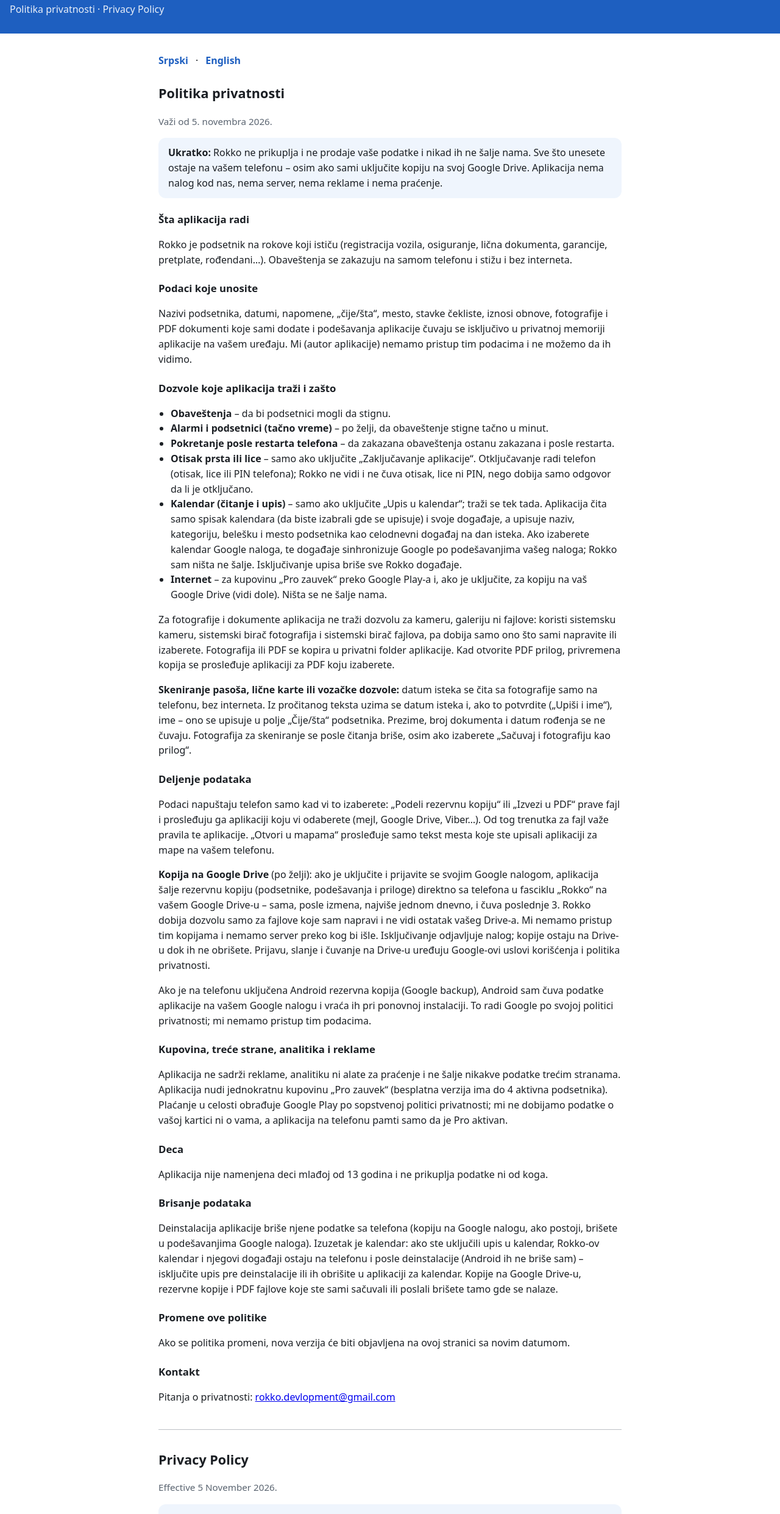
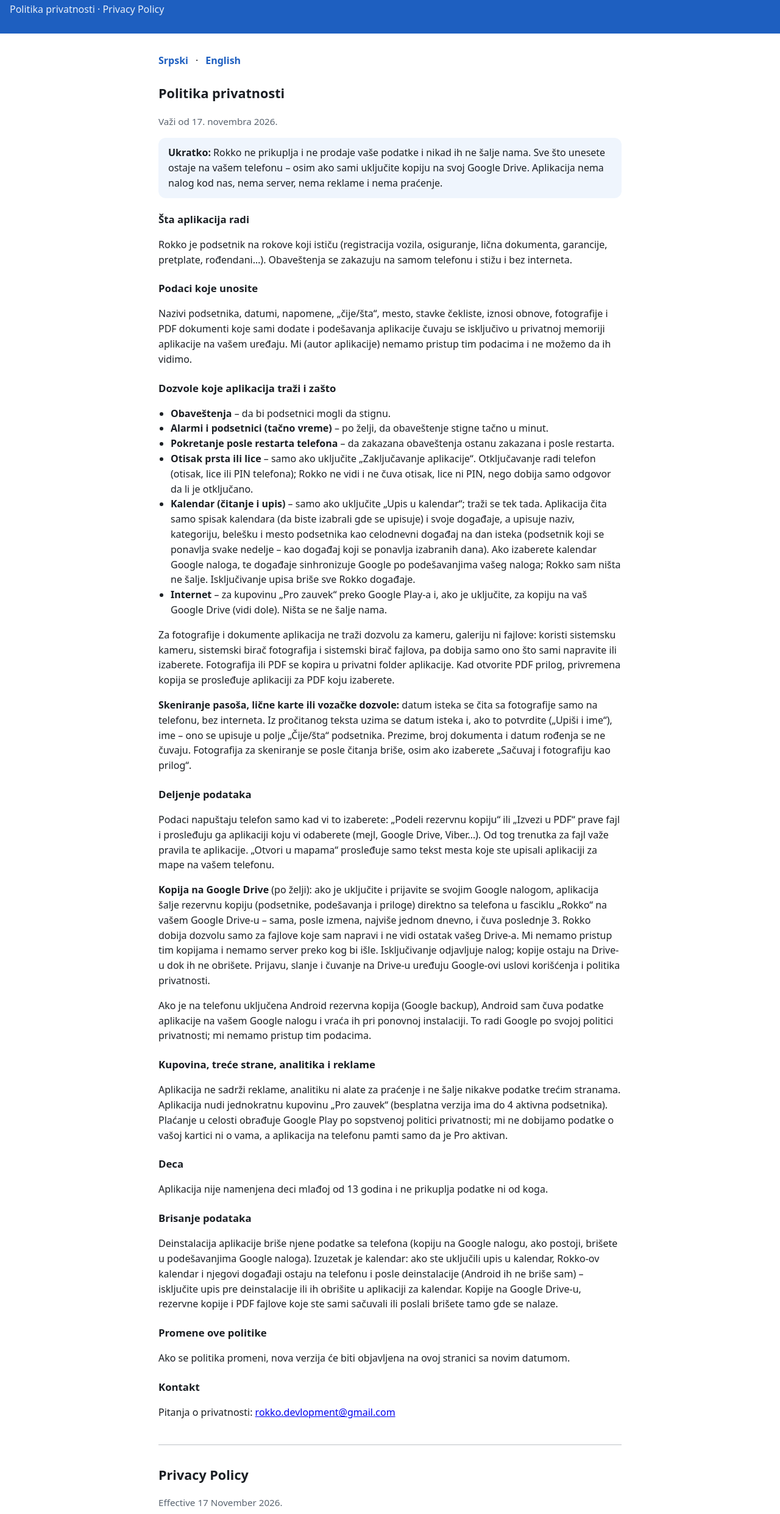
Before and after one commit to KristijanPetkovic/rokko-privacy, a plain HTML site: page index.html in a window 1280 px wide. Shown: the part 71-2554 px from the top of the page at 61% size. Drawn offline with Linux system fonts and the light colour scheme.

Commit message:
Politika za verziju 1.2: nedeljni podsetnik u kalendaru telefona
Važi od 17. novembra 2026.

Co-Authored-By: Claude Opus 5.5 <noreply@anthropic.com>

```diff
--- a/index.html
+++ b/index.html
@@ -36,7 +36,7 @@
 
   <section id="sr">
     <h2>Politika privatnosti</h2>
-    <p class="muted">Važi od 5. novembra 2026.</p>
+    <p class="muted">Važi od 17. novembra 2026.</p>
 
     <div class="card">
       <strong>Ukratko:</strong> Rokko ne prikuplja i ne prodaje vaše podatke i nikad ih ne šalje nama.
@@ -67,7 +67,7 @@
       <li><strong>Kalendar (čitanje i upis)</strong> – samo ako uključite „Upis u kalendar“; traži se
         tek tada. Aplikacija čita samo spisak kalendara (da biste izabrali gde se upisuje) i svoje
         događaje, a upisuje naziv, kategoriju, belešku i mesto podsetnika kao celodnevni događaj na dan
-        isteka. Ako izaberete kalendar Google naloga, te događaje sinhronizuje Google po podešavanjima
+        isteka (podsetnik koji se ponavlja svake nedelje – kao događaj koji se ponavlja izabranih dana). Ako izaberete kalendar Google naloga, te događaje sinhronizuje Google po podešavanjima
         vašeg naloga; Rokko sam ništa ne šalje. Isključivanje upisa briše sve Rokko događaje.</li>
       <li><strong>Internet</strong> – za kupovinu „Pro zauvek“ preko Google Play-a i, ako je uključite,
         za kopiju na vaš Google Drive (vidi dole). Ništa se ne šalje nama.</li>
@@ -127,7 +127,7 @@
 
   <section id="en">
     <h2>Privacy Policy</h2>
-    <p class="muted">Effective 5 November 2026.</p>
+    <p class="muted">Effective 17 November 2026.</p>
 
     <div class="card">
       <strong>In short:</strong> Rokko does not collect or sell your data and never sends it to us.
@@ -158,7 +158,7 @@
       <li><strong>Calendar (read and write)</strong> – only if you turn on “Add to calendar”; it is
         requested only then. The app reads just the list of calendars (so you can choose where to add)
         and its own events, and writes the reminder’s name, category, note and place as an all-day event
-        on the expiry date. If you choose a Google account calendar, Google syncs those events according
+        on the expiry date (a weekly reminder as an event repeating on the chosen days). If you choose a Google account calendar, Google syncs those events according
         to your account settings; Rokko itself sends nothing. Turning it off deletes all Rokko events.</li>
       <li><strong>Internet</strong> – for the “Pro forever” purchase through Google Play and, if you turn
         it on, for the backup to your Google Drive (see below). Nothing is ever sent to us.</li>
```
